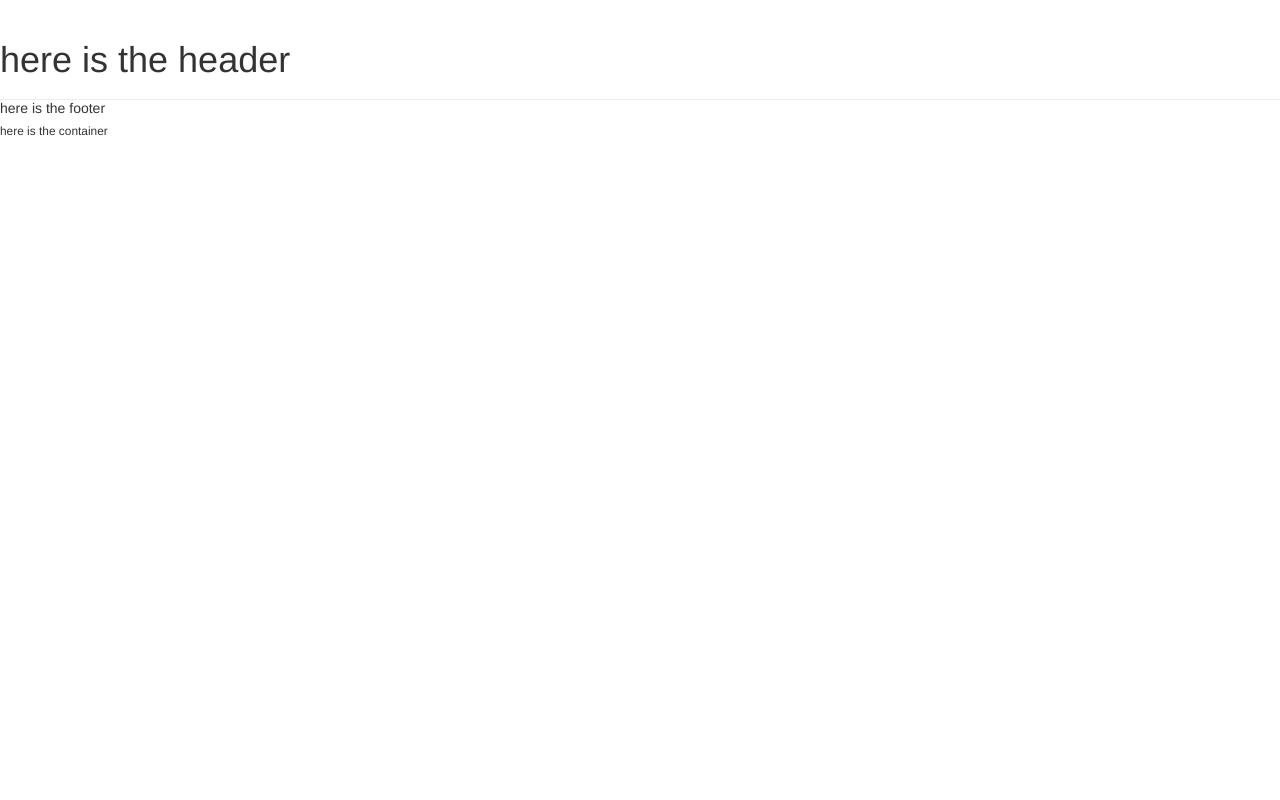
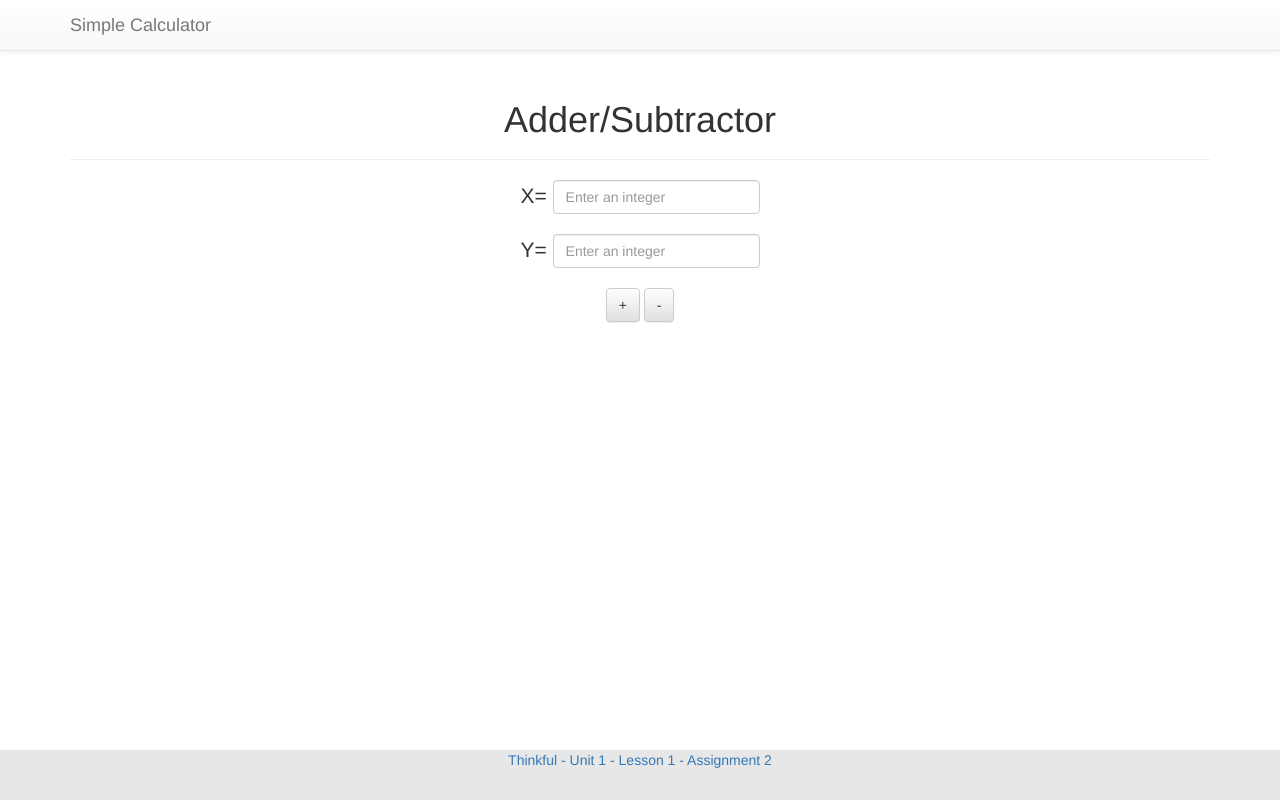
Before and after one commit to l0gicgates/thinkful-angular, a plain HTML site: page index.html in a window 1280 px wide. Drawn offline with nearby package versions, Linux system fonts and the light colour scheme.

Commit message:
Unit 1, Lesson 2, Assignment

```diff
--- /dev/null
+++ b/calculator.js
@@ -0,0 +1,15 @@
+function plus() {
+	$("#result").empty();	// empty it if full
+	var result=parseInt($("#x").val()) + parseInt($("#y").val());
+	var textResult=$("#x").val() + ' plus ' + $("#y").val() + ' is ' + result.toString();
+	$("#result").append(textResult);
+
+}
+
+function minus() {
+	$("#result").empty();	// empty it if full
+	var result=parseInt($("#x").val()) - parseInt($("#y").val());
+	var textResult=$("#x").val() + ' minus ' + $("#y").val() + ' is ' + result.toString();
+	$("#result").append(textResult);
+
+}
--- a/index.html
+++ b/index.html
@@ -1,37 +1,66 @@
-<!doctype html>
+<!DOCTYPE html>
 <html lang="en">
-<head>
-	<meta charset="UTF-8">
-	<title>Document</title>
+  <head>
+    <meta charset="utf-8">
+    <title>Simple Calculator</title>
 
-</head>
-<body>
-	<div id="header" class="page-header" >
-		<h1> here is the header</h1>
+    <!-- Bootstrap core CSS -->
+    <link rel="stylesheet" href="http://netdna.bootstrapcdn.com/bootstrap/3.1.1/css/bootstrap.min.css">
 
-	</div>
-	<div class "container">
-	<small> here is the container</small>
+	<!-- Optional theme -->
+	<link rel="stylesheet" href="http://netdna.bootstrapcdn.com/bootstrap/3.1.1/css/bootstrap-theme.min.css">
 
-	</div>
-	<div id="footer">
-		<p>here is the footer</p>
+    <!-- Custom styles for this template -->
+    <link href="styles.css" rel="stylesheet">
+
+  </head>
+
+  <body>
+
+    <!-- Fixed navbar -->
+    <div class="navbar navbar-default navbar-fixed-top" role="navigation">
+      <div class="container">
+        <div class="navbar-header">
+          <a class="navbar-brand" href="#">Simple Calculator</a>
+        </div>
+        <div class="collapse navbar-collapse">
+
+        </div><!--/.nav-collapse -->
+      </div>
+    </div>
+
+    <!-- Begin page content -->
+    <div class="container" align="center">
+	      <div class="page-header">
+	       	 <h1>Adder/Subtractor</h1>
+	      </div>
+	      <div class="form-inline">
+	    	  <p class="lead"> X= <input type="text" id="x" class="form-control" placeholder="Enter an integer"> </p>
+	    	  <p class="lead">Y= <input type="text" id="y" class="form-control" placeholder="Enter an integer"> </p>
+	      	  <button type="button" class="btn btn-default" onclick="plus()">+</button>
+	      	  <button type="button" class="btn btn-default" onclick="minus()">-</button>
+	      <br>
+	  	  </div>
+	      <div class="lead" id="result"> </div>
 
 
-	</div>
 
 
-</body>
-<!-- Latest compiled and minified CSS -->
-<script src="http://ajax.googleapis.com/ajax/libs/jquery/1.11.1/jquery.js"></script>
-<link rel="stylesheet" href="http://netdna.bootstrapcdn.com/bootstrap/3.1.1/css/bootstrap.min.css">
+    </div>
 
-<!-- Optional theme -->
-<link rel="stylesheet" href="http://netdna.bootstrapcdn.com/bootstrap/3.1.1/css/bootstrap-theme.min.css">
-
-<!-- Latest compiled and minified JavaScript -->
-<script src="http://netdna.bootstrapcdn.com/bootstrap/3.1.1/js/bootstrap.min.js"></script>
-	<link rel="stylesheet" type="text/css" href="styles.css">
+    <div id="footer">
+      <div class="container" align="center">
+     	<a href="http://www.thinkful.com/courses/ANG-001/unit/1/lesson/1/assignment/2">  Thinkful - Unit 1 - Lesson 1 - Assignment 2 </a>
+      </div>
+    </div>
 
 
+    <!-- Bootstrap core JavaScript
+    ================================================== -->
+
+   </body>
+    <!-- Placed at the end of the document so the pages load faster -->
+    <script src="https://ajax.googleapis.com/ajax/libs/jquery/1.11.0/jquery.min.js"></script>
+    <script src="http://netdna.bootstrapcdn.com/bootstrap/3.1.1/js/bootstrap.min.js"></script>
+    <script src="calculator.js"></script>
 </html>
--- a/styles.css
+++ b/styles.css
@@ -1,8 +1,18 @@
+html {
+  position: relative;
+  min-height: 100%;
+}
+body {
+  /* Margin bottom by footer height */
 
+  margin-top: 60px;
+  margin-bottom: 60px;
+}
 #footer {
-	clear: both;
-    position: relative;
-    z-index: 10;
-    height: 3em;
-    margin-top: -3em;
+  position: absolute;
+  bottom: 0;
+  width: 100%;
+  /* Set the fixed height of the footer here */
+  height: 50px;
+  background-color: #e7e7e7;
 }
```
